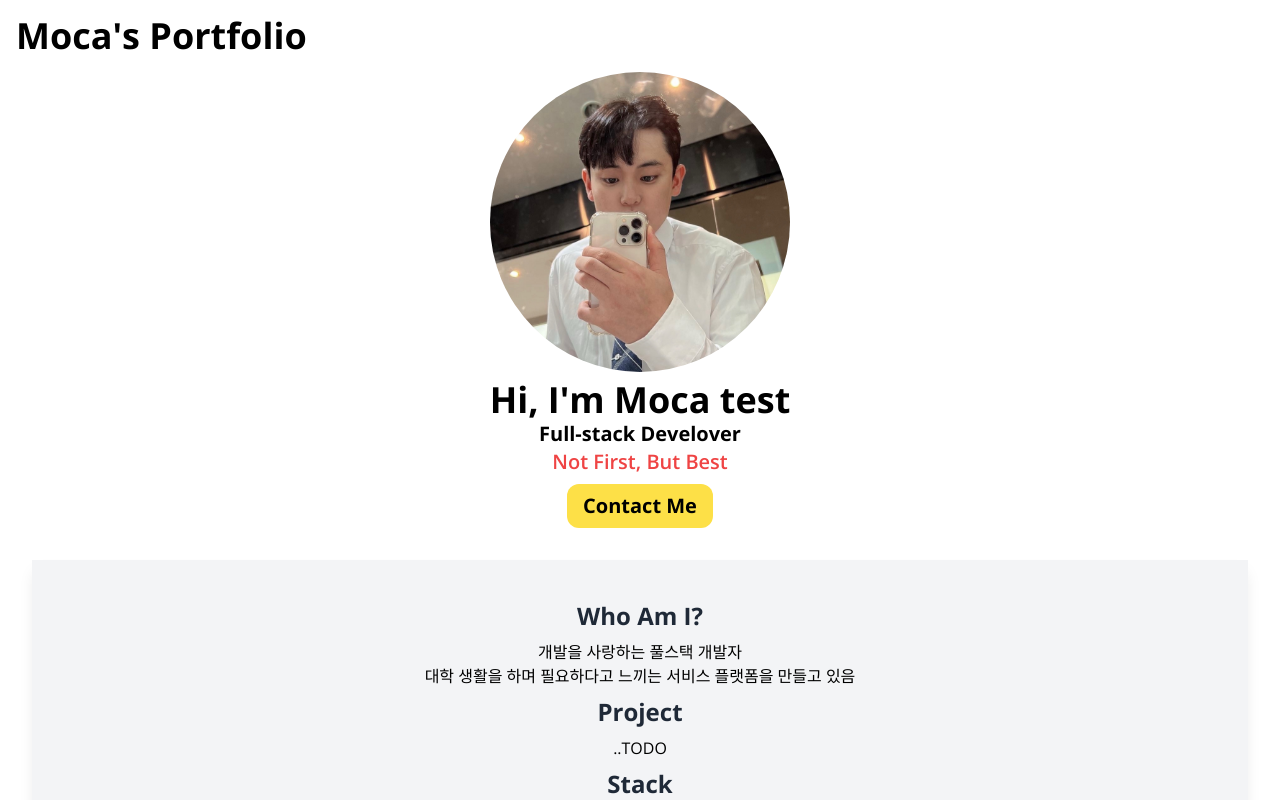
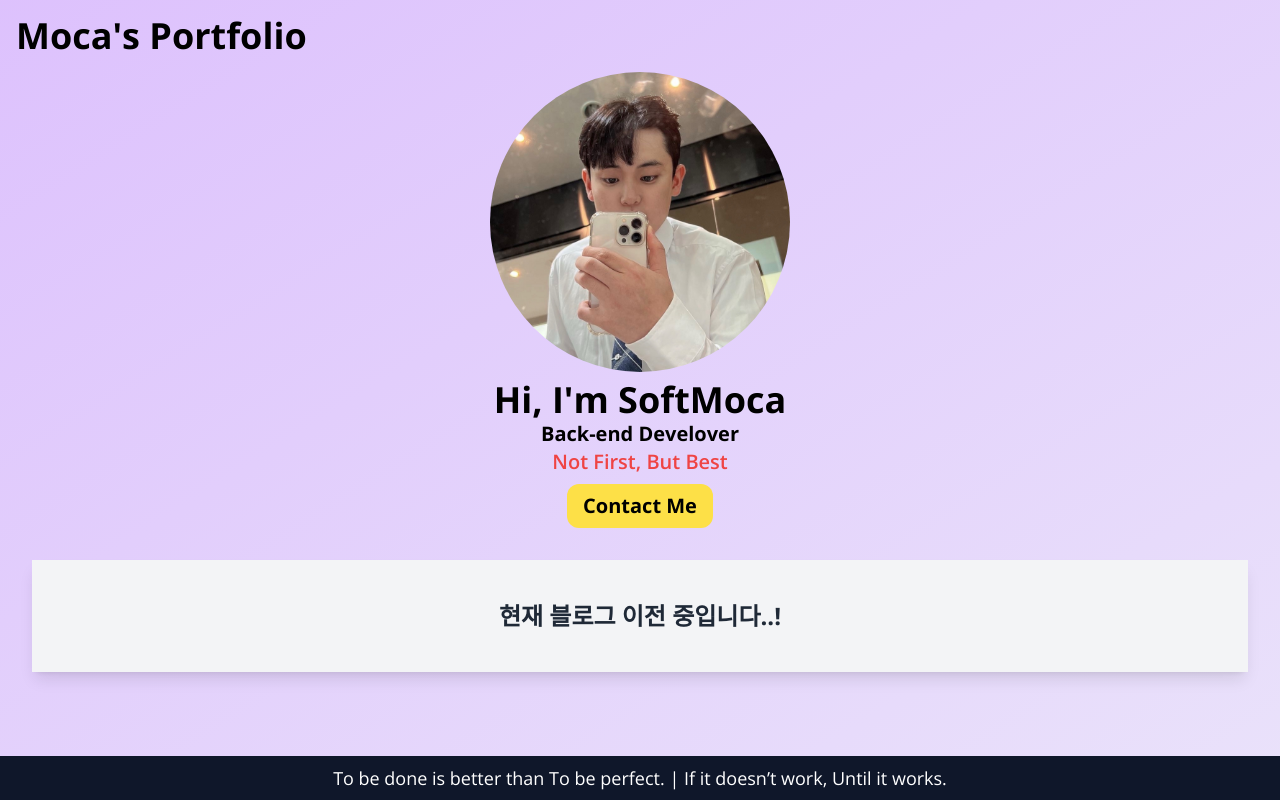
Before and after one commit to softmoca/softmoca, a Next.js app: page / in a window 1280 px wide. Built offline with nearby package versions, Linux system fonts and the light colour scheme.

Commit message:
feat : 블로그 이전

```diff
--- a/src/app/page.tsx
+++ b/src/app/page.tsx
@@ -1,3 +1,4 @@
+import Background from "@/components/Background";
 import CarouselPosts from "@/components/CarouselPosts";
 import FeaturedPosts from "@/components/FeaturedPosts";
 import Hero from "@/components/Hero";
@@ -13,17 +14,21 @@ const TITLE_CLASS = "text-2xl font-bold text-gray-800 my-2";
 export default function AboutPage() {
   return (
     <>
+      <Background />
       <Hero />
       <section className="bg-gray-100 shadow-lg p-8 m-8 text-center">
-        <h2 className={TITLE_CLASS}>Who Am I?</h2>
-        <p>
-          개발을 사랑하는 풀스택 개발자 <br />
+        <h1 className={TITLE_CLASS}>현재 블로그 이전 중입니다..!</h1>
+        {/* <p>
+          <span className="text-lg text-white font-bold">
+            방문자님 안녕하세요!
+          </span>{" "}
+          <br />
           대학 생활을 하며 필요하다고 느끼는 서비스 플랫폼을 만들고 있음
         </p>
         <h2 className={TITLE_CLASS}>Project</h2>
         <p>..TODO</p>
         <h2 className={TITLE_CLASS}>Stack</h2>
-        <p>..TODO</p>
+        <p>..TODO</p> */}
       </section>
     </>
   );
--- /dev/null
+++ b/src/components/Background.tsx
@@ -0,0 +1,5 @@
+export default function Background() {
+  return (
+    <div className="w-[200vw] h-[200vh] fixed -z-10 -top-64 -left-1/2 bg-gradient-to-tl from-slate-100 to-purple-300 flex items-center justify-center"></div>
+  );
+}
--- a/src/components/Hero.tsx
+++ b/src/components/Hero.tsx
@@ -13,8 +13,8 @@ export default function Hero() {
         height={300}
         priority
       />
-      <h2 className="text-4xl font-bold mt-2">{"Hi, I'm Moca  test"}</h2>
-      <h3 className="text-xl font-bold">Full-stack Develover</h3>
+      <h2 className="text-4xl font-bold mt-2">{"Hi, I'm SoftMoca"}</h2>
+      <h3 className="text-xl font-bold">Back-end Develover</h3>
       <p className="text-xl text-red-500 font-semibold">Not First, But Best </p>
       <Link href="/contact">
         <button className="bg-yellow-300 font-bold rounded-xl py-2 px-4 mt-2 text-xl">
```
